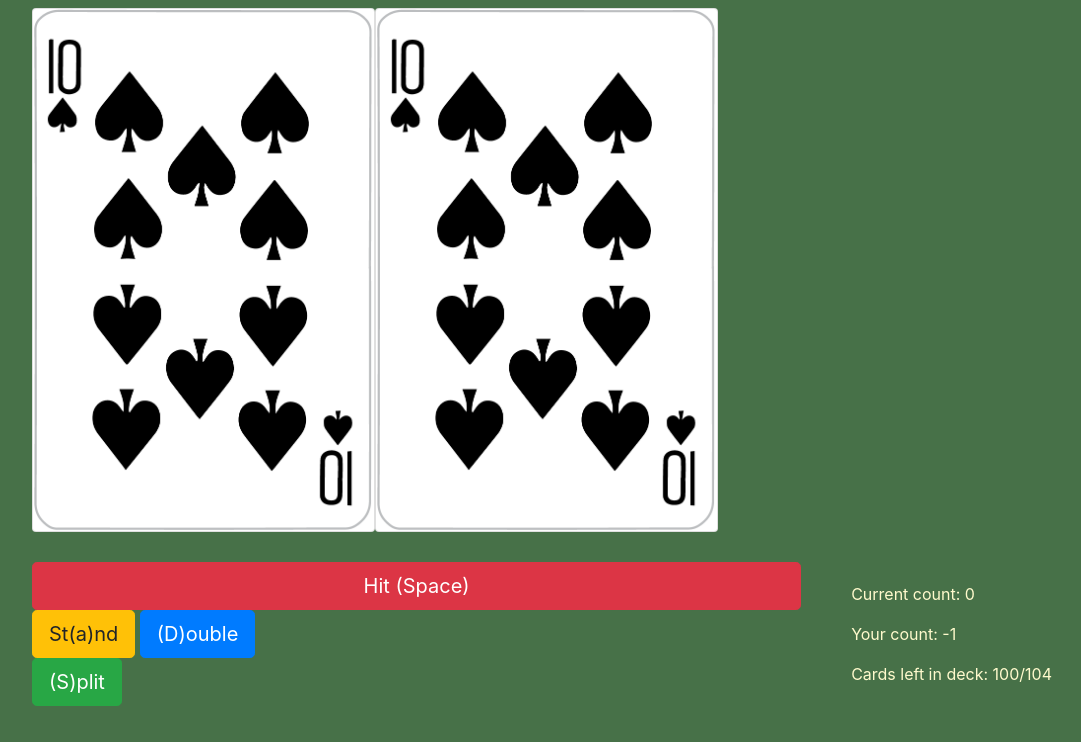
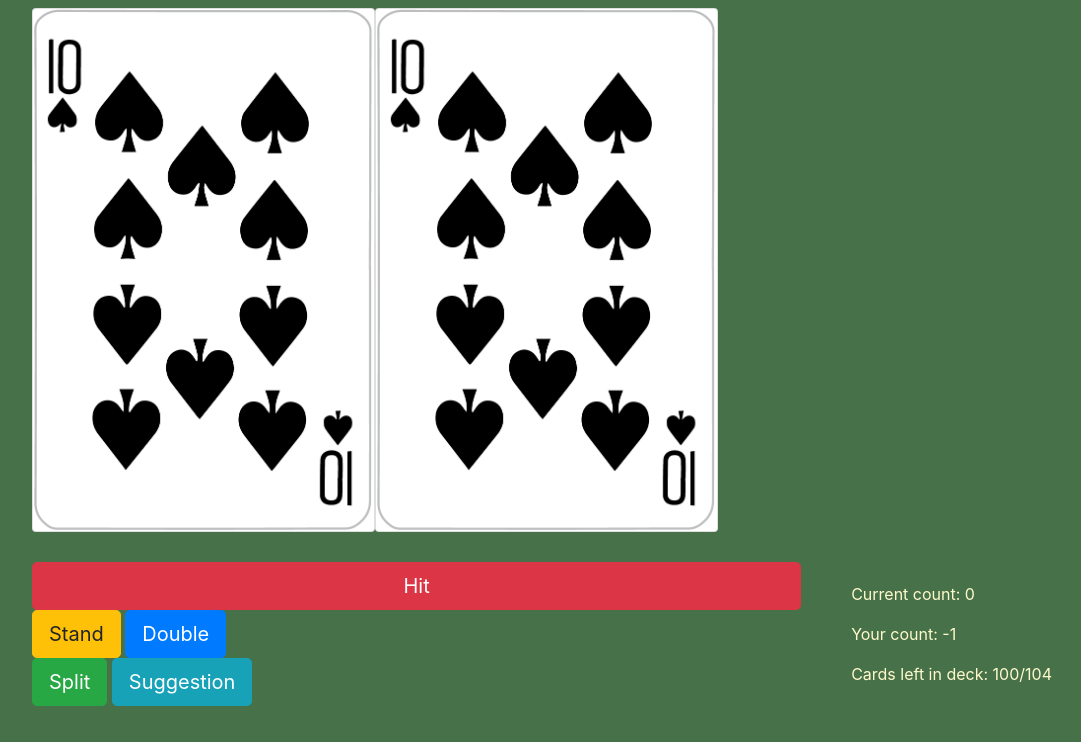
Before and after one commit to ajz003/blackjack, a plain HTML site: page index.html in a window 1280 px wide. Shown: the part 742-1484 px from the top of the page, without its empty margins (88-1169 px from the left). Drawn offline with nearby package versions, Linux system fonts and the light colour scheme.

Commit message:
add basic strategy suggester

```diff
--- a/assets/js/doubledeck.js
+++ b/assets/js/doubledeck.js
@@ -481,6 +481,7 @@ function newRound() {
         $(".btn").addClass("disabled")
         $("#insurance").removeClass("disabled");
         $("#no-insurance").removeClass("disabled");
+        $("#suggestion").removeClass("disabled");
     }
 
 }
@@ -521,12 +522,6 @@ initDeck();
 // ------------------------- jQuery
 
 $("#split-card-section").hide();
-
-$(".btn").on("click", function () {
-    if (activeHand.length > 2) {
-        $("#double").addClass("disabled");
-    }
-})
 
 var splitArr1 = [];
 var splitArr2 = [];
@@ -779,6 +774,11 @@ $("#no-insurance").on("click", function split() {
 
 })
 
+$("#suggestion").on("click", function () {
+
+    suggestion();
+})
+
 $("#new-hand").on("click", function () {
 
     if ($(this).hasClass('disabled')) {
@@ -789,3 +789,9 @@ $("#new-hand").on("click", function () {
     newRound();
 
 })
+
+$(".btn").on("click", function () {
+    if (activeHand.length > 2) {
+        $("#double").addClass("disabled");
+    }
+})
--- /dev/null
+++ b/assets/js/suggestion.js
@@ -0,0 +1,173 @@
+function suggestion() {
+
+    let total = handValue(activeHand).total;
+    let dealer = parseInt(dealerCards[1].trueValue);
+
+    let canSplit = false
+    let pair;
+
+    if (activeHand[0].trueValue === activeHand[1].trueValue) {
+        canSplit = true;
+        pair = parseInt(activeHand[0].trueValue)
+    }
+
+    console.log("total: " + total)
+    console.log("dealer: " + dealer)
+
+
+    if (dealer === 11 && !$("#insurance").hasClass("disabled")) {
+        alert("No insurance.")
+    }
+
+    if (canSplit === true) {
+
+        if (pair === 2 || pair === 3 || pair === 7) {
+
+            if (2 <= dealer && dealer <= 7) {
+                alert("Split.")
+            } else {
+                alert("Hit.")
+            }
+            return;
+        }
+
+        if (pair === 4) {
+            if (dealer === 5 || dealer === 6) {
+                alert("Split");
+            } else {
+                alert("Hit.");
+            }
+            return;
+        }
+
+        // if (pair === 5) {
+        //     alert("Double.")
+        // }
+
+        if (pair === 7) {
+
+            if (2 <= dealer && dealer <= 8) {
+                alert("Split.")
+            } else {
+                alert("Hit.")
+            }
+            return;
+        }
+
+        if (pair === 8 || pair === 11) {
+            alert("Split.")
+            return;
+        }
+
+        if (pair === 9) {
+            if (dealer === 7 || dealer === 10 || dealer === 11) {
+                alert("Stand");
+            } else {
+                alert("Split");
+            }
+            return;
+        }
+
+    }
+
+
+    if (handValue(activeHand).hasAces === true && handValue(activeHand).soft === true) {
+
+        if (total === 13 || total === 14) {
+
+            if ((2 <= dealer && dealer <= 4) || (7 <= dealer && dealer <= 11)) {
+                alert("Hit.")
+            } else if (dealer === 5 || dealer === 6) {
+                alert("Double if allowed, otherwise hit.")
+            }
+
+
+
+        }
+
+
+        if (total === 15 || total === 16) {
+            if ((2 <= dealer && dealer <= 3) || (7 <= dealer && dealer <= 11)) {
+                alert("Hit.")
+            } else if ((dealer === 4 || dealer === 5 || dealer === 6)) {
+                alert("Double if allowed, otherwise hit.")
+            }
+        }
+
+
+        if (total === 17) {
+            if (dealer === 2 || (7 <= dealer && dealer <= 11)) {
+                alert("Hit.")
+            } else if ((dealer === 3 || dealer === 4 || dealer === 5 || dealer === 6)) {
+                alert("Double if allowed, otherwise hit.")
+            }
+        }
+
+        if (total === 18) {
+            if (dealer === 2 || dealer === 7 || dealer === 8) {
+                alert("Stand.")
+            } else if (2 <= dealer && dealer <= 6) {
+                alert("Double if allowed, otherwise stand.")
+            }
+            else if (dealer >= 9) {
+                alert("Hit.")
+            }
+        }
+
+
+        if (total > 19) {
+            alert("Stand.")
+        }
+
+
+
+
+
+    }
+
+
+    if (handValue(activeHand).hasAces === false || (handValue(activeHand).hasAces === true && handValue(activeHand).soft === false)) {
+
+        if (4 <= total && total <= 8) {
+            alert("Hit.");
+        }
+
+        if (total === 9 && dealer <= 6) {
+            alert("Double if allowed, otherwise hit.")
+        } else if (total === 9 && dealer > 6) {
+            alert("Hit.")
+        }
+
+        if (total === 10 && dealer <= 9) {
+            alert("Double if allowed, otherwise hit.")
+        } else if (total === 10 && dealer > 9) {
+            alert("Hit.")
+        }
+
+        if (total === 11) {
+            alert("Double if allowed, otherwise hit.")
+        }
+
+        if (total === 12 && dealer <= 3 || total === 12 && dealer >= 7) {
+            alert("Hit.")
+        } else if (total === 12 && dealer >= 4 && dealer <= 6) {
+            alert("Hit.")
+        }
+
+
+        if ((13 <= total && total <= 16) && dealer <= 6) {
+            alert("Stand.")
+        } else if ((13 <= total && total <= 16) && dealer > 6) {
+            alert("Hit.")
+        }
+
+
+        if (total >= 17) {
+            alert("Stand.");
+        }
+
+    }
+
+
+
+}
--- a/index.html
+++ b/index.html
@@ -47,13 +47,14 @@
         </div>
         <div class="row">
             <div class="col">
-                    <button type="button" class="btn btn-lg btn-danger btn-block" id="hit">Hit (Space)</button>
-                    <button type="button" class="btn btn-lg btn-warning" id="stand">St(a)nd</button>
-                    <button type="button" class="btn btn-lg btn-primary" id="double">(D)ouble</button>
+                    <button type="button" class="btn btn-lg btn-danger btn-block" id="hit">Hit</button>
+                    <button type="button" class="btn btn-lg btn-warning" id="stand">Stand</button>
+                    <button type="button" class="btn btn-lg btn-primary" id="double">Double</button>
                     <br />
-                    <button type="button" class="btn btn-lg btn-success disabled" id="split">(S)plit</button>
-                    <button type="button" class="btn btn-lg btn-info disabled" id="insurance">Insu(r)ance</button>
-                    <button type="button" class="btn btn-lg btn-dark disabled" id="no-insurance">No Insuran(c)e</button>
+                    <button type="button" class="btn btn-lg btn-success disabled" id="split">Split</button>
+                    <button type="button" class="btn btn-lg btn-warning disabled" id="insurance">Insurance</button>
+                    <button type="button" class="btn btn-lg btn-dark disabled" id="no-insurance">No Insurance</button>
+                    <button type="button" class="btn btn-lg btn-info disabled" id="suggestion">Suggestion</button>
                     <button type="button" class="btn btn-lg btn-light" id="new-hand">New Hand</button>
             </div>
             <div class="row">
@@ -69,5 +70,6 @@
     <script src="https://cdnjs.cloudflare.com/ajax/libs/popper.js/1.14.3/umd/popper.min.js" integrity="sha384-ZMP7rVo3mIykV+2+9J3UJ46jBk0WLaUAdn689aCwoqbBJiSnjAK/l8WvCWPIPm49" crossorigin="anonymous"></script>
     <script src="https://stackpath.bootstrapcdn.com/bootstrap/4.1.3/js/bootstrap.min.js" integrity="sha384-ChfqqxuZUCnJSK3+MXmPNIyE6ZbWh2IMqE241rYiqJxyMiZ6OW/JmZQ5stwEULTy" crossorigin="anonymous"></script>
     <script src="assets/js/doubledeck.js"></script>
+    <script src="assets/js/suggestion.js"></script>
 </body>
 </html>
```
